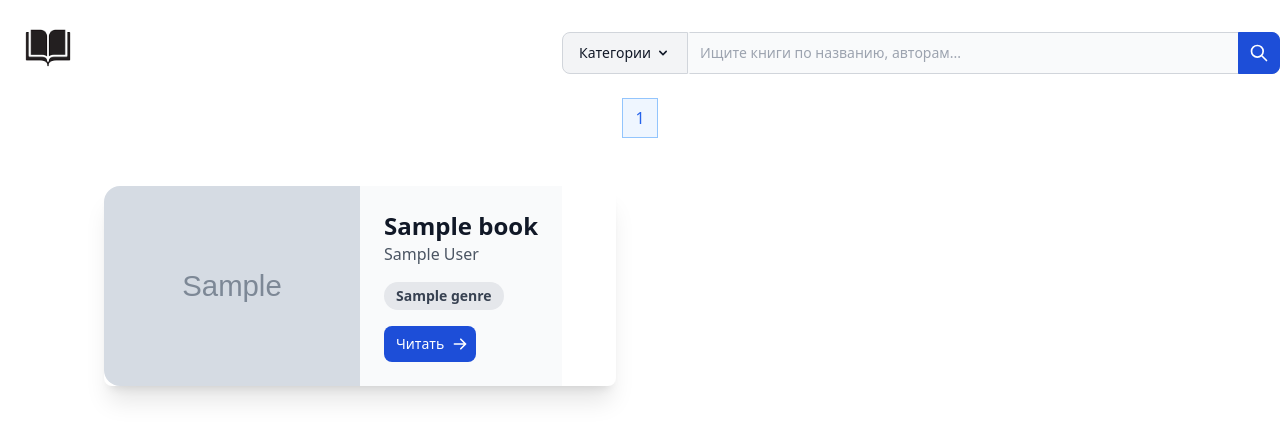
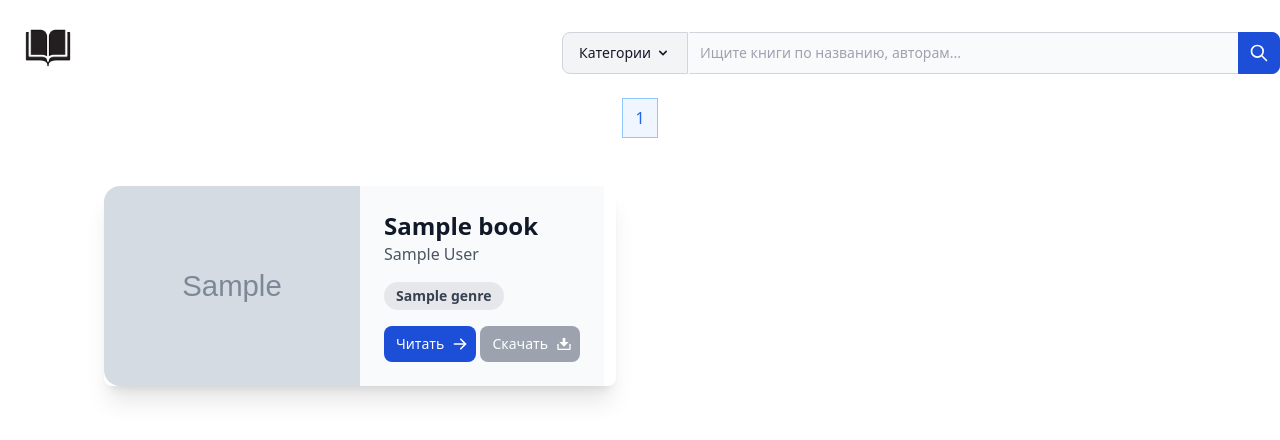
Before and after one commit to Ykyki4/book-parser-django, a Django app: page / in a window 1280 px wide. Shown: the top 440 px of the page. Run offline with Django 4.2, Linux system fonts and the light colour scheme; tables that the repository leaves empty hold one stand-in row (values such as "Sample post"); grey boxes marked "Sample" are stand-in pictures; parts of the project's set-up code (start-up, migrations or seed data) failed here and were passed over; some libraries are stand-ins or nearby versions.

Commit message:
add download button and changed txt file name

```diff
--- a/books/management/commands/load_books.py
+++ b/books/management/commands/load_books.py
@@ -66,7 +66,7 @@ def parse_book(response, book_id):
         )
 
     book.text.save(
-        f'{book_id}.txt',
+        f'{title.strip()} - {author.strip()}.txt',
         File(txt_temp),
         save=False,
     )
--- a/frontend/templates/base.html
+++ b/frontend/templates/base.html
@@ -81,6 +81,10 @@
             Читать
             <svg aria-hidden="true" class="w-4 h-4 ml-2 -mr-1" fill="currentColor" viewBox="0 0 20 20" xmlns="http://www.w3.org/2000/svg"><path fill-rule="evenodd" d="M10.293 3.293a1 1 0 011.414 0l6 6a1 1 0 010 1.414l-6 6a1 1 0 01-1.414-1.414L14.586 11H3a1 1 0 110-2h11.586l-4.293-4.293a1 1 0 010-1.414z" clip-rule="evenodd"></path></svg>
           </a>
+          <a href="{{book.text.url}}" download class="inline-flex items-center px-3 py-2 text-sm font-medium text-center text-white bg-gray-400 rounded-lg hover:bg-gray-500 focus:ring-4 focus:outline-none focus:ring-blue-300 dark:bg-blue-600 dark:hover:bg-blue-700 dark:focus:ring-blue-800">
+            Скачать
+            <svg aria-hidden="true" class="w-4 h-4 ml-2 -mr-1" fill="currentColor" viewBox="0 0 24 24" xmlns="http://www.w3.org/2000/svg"><g> <path fill="none" d="M0 0h24v24H0z"/> <path d="M4 19h16v-7h2v8a1 1 0 0 1-1 1H3a1 1 0 0 1-1-1v-8h2v7zM14 9h5l-7 7-7-7h5V3h4v6z"/> </g></svg>
+          </a>
         </div>
       </div>
     {% endfor %}
```
